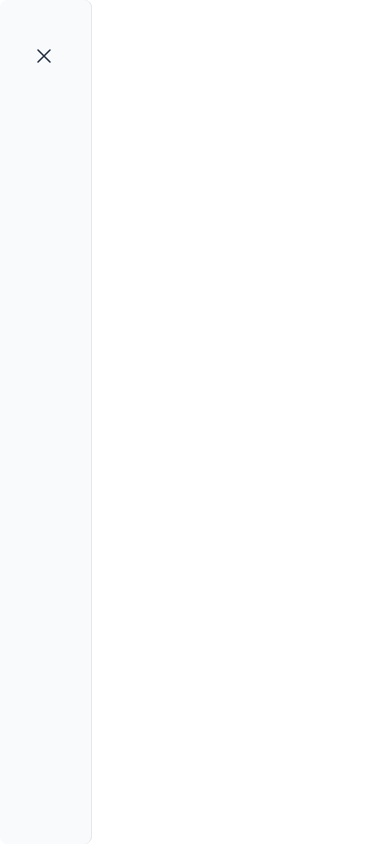
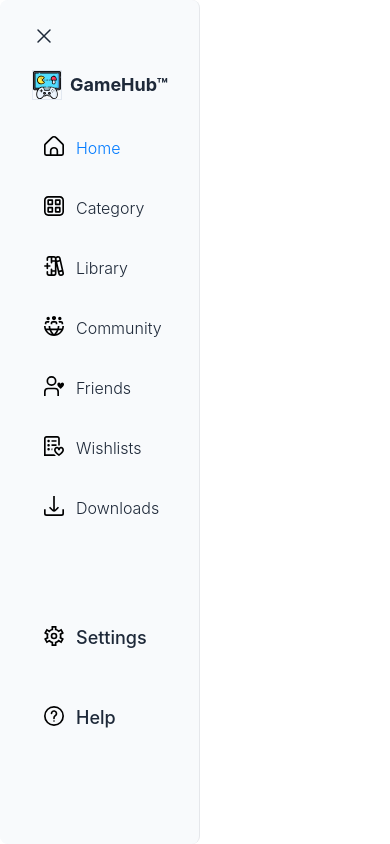
Before and after one commit to Jayres18/Game-Hub, a Next.js app: page / in a window 390 px wide. Both pictures are taken after a click on the button 44 px from the left and 56 px from the top of the page. Built offline with nearby package versions, Linux system fonts and the light colour scheme.

Commit message:
Side Navigation Mobile Menu Done. Just needed to smooth the transitions when retracting the mobbile menu.

```diff
--- a/app/components/SideNavigation.tsx
+++ b/app/components/SideNavigation.tsx
@@ -16,16 +16,20 @@ const SideNavigation = () => {
   };
 
   return (
-    <nav className="fixed top-0 left-0 h-full w-23 md:w-65 bg-slate-50 dark:bg-gray-800 border-r border-gray-200 dark:border-gray-700 p-4 rounded-lg">
-      <div className="container pt-7">
+    <nav
+      className={`fixed top-0 left-0 h-full ${
+        isMobileMenuOpen ? "w-50" : "w-23"
+      } md:w-65 bg-slate-50 dark:bg-gray-800 border-r border-gray-200 dark:border-gray-700 p-4 rounded-lg transition-all duration-300 ease-in-out`}
+    >
+      <div className="container pt-2">
         <div className="hidden md:flex flex-col items-center mb-5">
           <Link
             href="/"
-            className="flex text-center text-xl items-center font-bold mb-7"
+            className="flex text-center text-xl items-center font-bold mb-7 pt-5"
           >
             <Image
-              className="rounded-full mx-auto border-1 border-slate-200 dark:border-slate-600 mr-2"
-              src="/GamehubLogo.jpg"
+              className="rounded-base mx-auto border-1 border-slate-200 dark:border-slate-600 mr-2"
+              src="/GameHub.svg"
               alt="Game Hub Logo"
               width={50}
               height={50}
@@ -34,7 +38,7 @@ const SideNavigation = () => {
           </Link>
 
           {/* Desktop Menu */}
-          <div className="flex flex-col gap-30 h-full w-full">
+          <div className="flex flex-col gap-20 h-full w-full">
             <div className="flex flex-col mt-4 gap-6">
               {menuItemsTop.map((itemTop) => {
                 const isActive = pathname === itemTop.href;
@@ -78,7 +82,7 @@ const SideNavigation = () => {
           {/* Mobile Menu Button */}
           <button
             onClick={toggleMobileMenu}
-            className="md:hidden  rounded-lg hover:bg-gray-200 dark:hover:bg-gray-700 transition-colors cursor-pointer"
+            className="md:hidden rounded-lg hover:bg-gray-200 dark:hover:bg-gray-700 transition-colors cursor-pointer"
           >
             {isMobileMenuOpen ? (
               <XMarkIcon className="h-6 w-6" />
@@ -86,6 +90,120 @@ const SideNavigation = () => {
               <Bars3Icon className="h-6 w-6" />
             )}
           </button>
+
+          {/* Mobile Menu */}
+          {isMobileMenuOpen ? (
+            <div className="md:hidden flex flex-col gap-5 h-full w-full transition-all duration-300 ease-in-out">
+              <div className="flex flex-col mt-4 gap-6">
+                <Link
+                  href="/"
+                  onClick={() => setIsMobileMenuOpen(false)}
+                  className="flex text-center text-lg items-center font-bold mb-1"
+                >
+                  <Image
+                    className="rounded-base mx-auto border-1 border-slate-200 dark:border-slate-600 mr-2"
+                    src="/GameHub.svg"
+                    alt="Game Hub Logo"
+                    width={30}
+                    height={30}
+                  />
+                  GameHub&trade;
+                </Link>
+                {menuItemsTop.map((itemTop) => {
+                  const isActive = pathname === itemTop.href;
+                  return (
+                    <Link
+                      key={itemTop.href}
+                      href={itemTop.href}
+                      onClick={() => setIsMobileMenuOpen(false)}
+                      className="ml-2"
+                    >
+                      <div
+                        className={`flex items-center p-1 text-base font-light rounded-lg hover:bg-gray-200 dark:hover:bg-gray-700 transition-colors ${
+                          isActive ? "text-primary" : ""
+                        }`}
+                      >
+                        <Image
+                          src={itemTop.image}
+                          alt={itemTop.label}
+                          width={20}
+                          height={20}
+                        />
+                        <span className="ml-3 mt-1">{itemTop.label}</span>
+                      </div>
+                    </Link>
+                  );
+                })}
+              </div>
+              <div className="flex flex-col mt-18 gap-10">
+                {menuItemsBottom.map((itemBottom) => (
+                  <Link
+                    key={itemBottom.href}
+                    href={itemBottom.href}
+                    onClick={() => setIsMobileMenuOpen(false)}
+                    className="ml-2"
+                  >
+                    <div className="flex items-center p-1 text-lg font-medium rounded-lg hover:bg-gray-200 dark:hover:bg-gray-700 transition-colors">
+                      <Image
+                        src={itemBottom.image}
+                        alt={itemBottom.label}
+                        width={20}
+                        height={20}
+                      />
+                      <span className="ml-3 mt-1">{itemBottom.label}</span>
+                    </div>
+                  </Link>
+                ))}
+              </div>
+            </div>
+          ) : (
+            <div className="md:hidden flex flex-col items-center gap-8 h-full w-full pt-4 transition-all duration-300 ease-in-out">
+              {/* Icon-only menu when mobile menu is closed */}
+              <Link
+                href="/"
+                onClick={() => setIsMobileMenuOpen(false)}
+                className="flex text-center text-lg items-center font-bold mb-1"
+              >
+                <Image
+                  className="rounded-base mx-auto border-1 border-slate-200 dark:border-slate-600 mr-2"
+                  src="/GameHub.svg"
+                  alt="Game Hub Logo"
+                  width={80}
+                  height={80}
+                />
+              </Link>
+              <div className="flex flex-col mt-4 gap-8">
+                {menuItemsTop.map((itemTop) => (
+                  <Link key={itemTop.href} href={itemTop.href} className="mb-2">
+                    <Image
+                      src={itemTop.image}
+                      alt={itemTop.label}
+                      width={20}
+                      height={20}
+                      className="mx-auto"
+                    />
+                  </Link>
+                ))}
+              </div>
+              <div className="flex flex-col mt-auto pt-8 gap-8">
+                {menuItemsBottom.map((itemBottom) => (
+                  <Link
+                    key={itemBottom.href}
+                    href={itemBottom.href}
+                    className="mb-2"
+                  >
+                    <Image
+                      src={itemBottom.image}
+                      alt={itemBottom.label}
+                      width={20}
+                      height={20}
+                      className="mx-auto"
+                    />
+                  </Link>
+                ))}
+              </div>
+            </div>
+          )}
         </div>
 
         {/* Mobhile Menu */}
```
Also changed, not shown: public/GameHub.svg (added), public/GamehubLogo.jpg (deleted).
